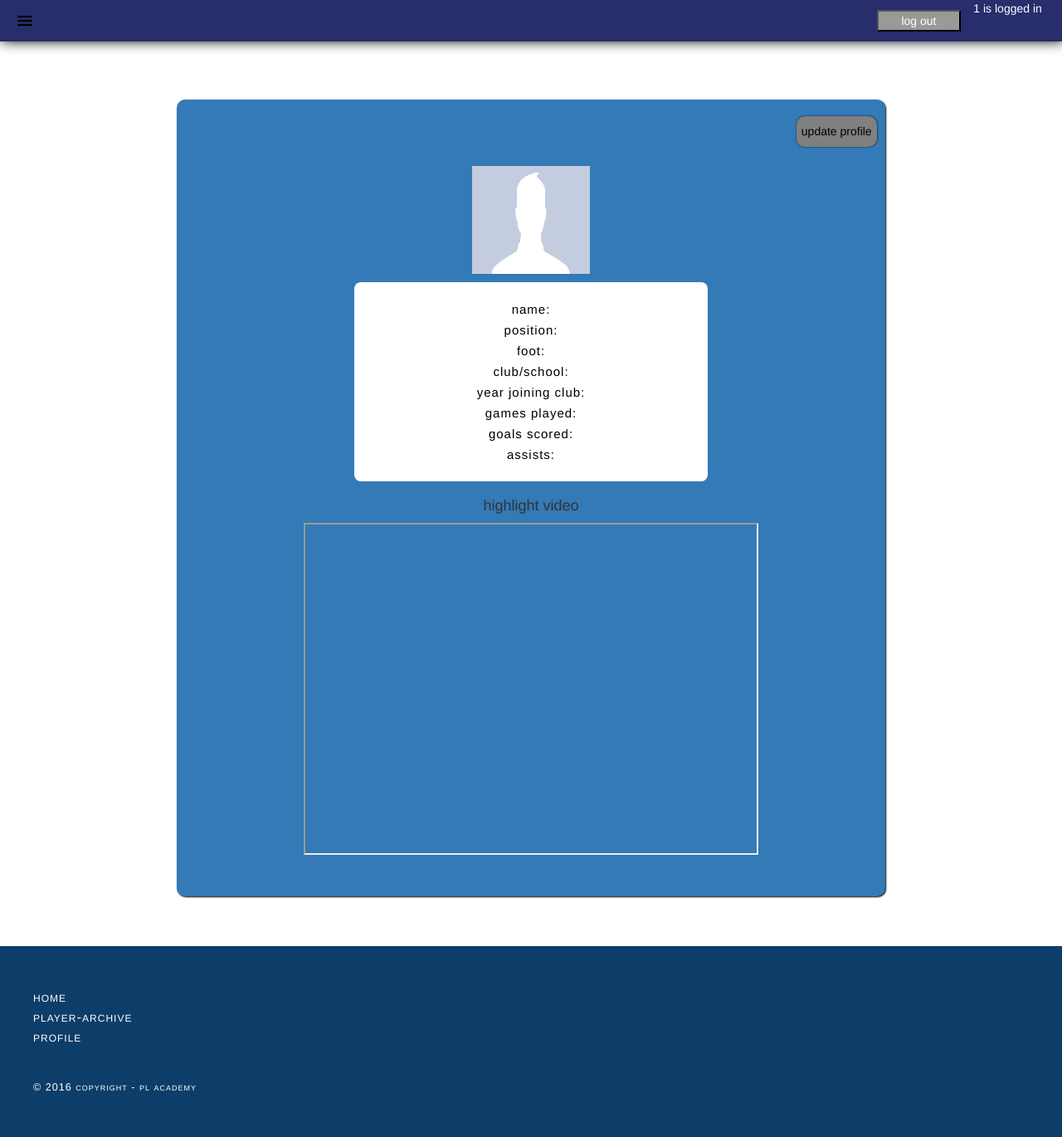
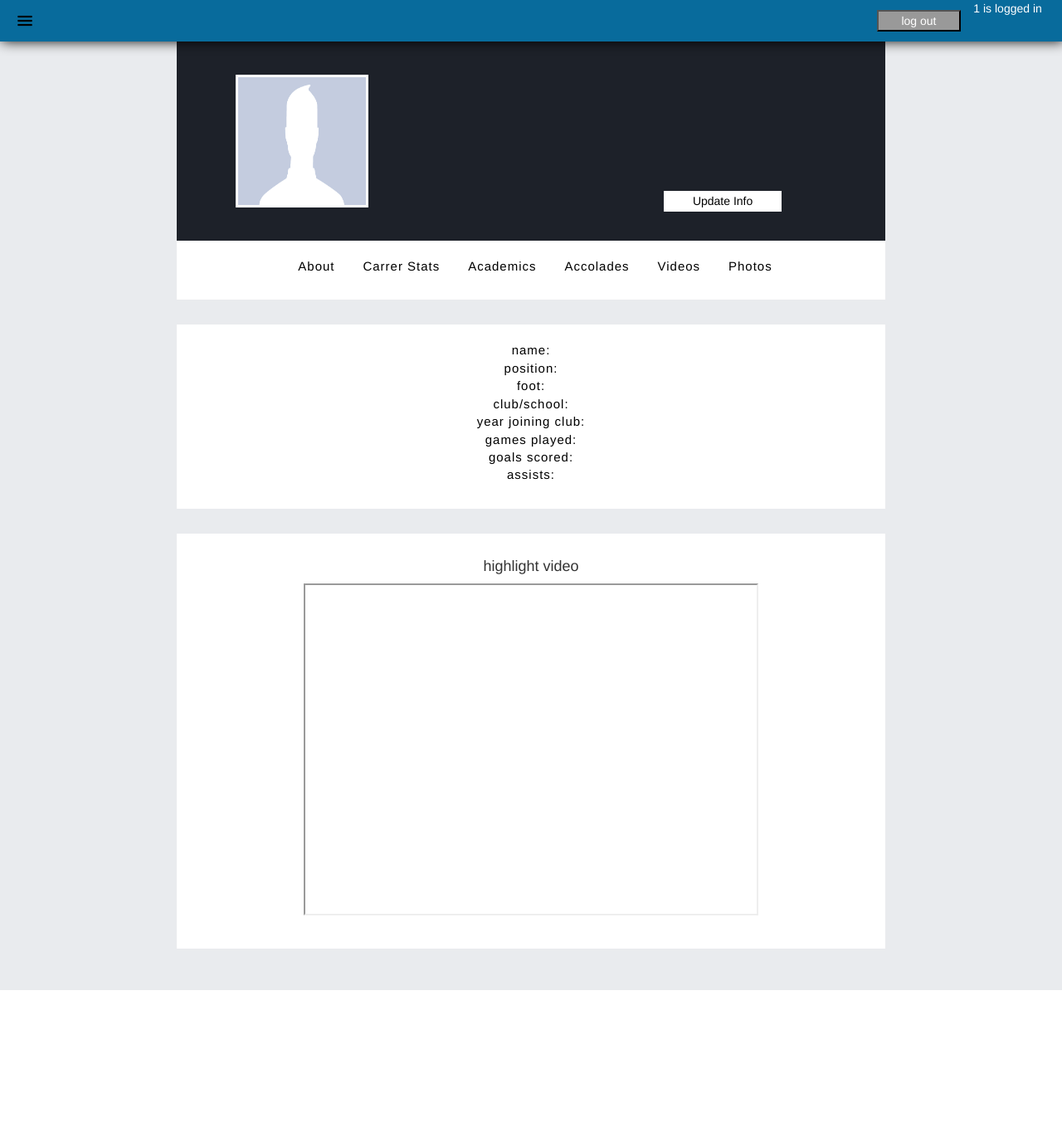
Before and after one commit to dogg3/phpProject, a PHP site: page /profile.php in a window 1280 px wide. Shown: the whole page at 83% size. After the commit the page ends 1193 px from the top, so only its background shows below. Run offline with PHP 8.4, Linux system fonts and the light colour scheme; the visitor is signed in with stand-in values (Sample User, id 1); data that the repository does not hold is empty.

Commit message:
uppdaterat profilen och user.php så att den ser likadan ut som den nya Facebook profilen

```diff
--- a/header.php
+++ b/header.php
@@ -29,7 +29,12 @@ if (!$row['file']) {
     <!-- Bootstrap -->
     <link href="css/bootstrap.min.css" rel="stylesheet">
      <link href="loginsql.css" rel="stylesheet">
-     <script type="text/javascript">
+
+
+
+
+
+<script type="text/javascript">
 
 
 var kuk = 0;
@@ -40,12 +45,21 @@ function menySlider() {
 	if (kuk == 1) {meny.style.marginLeft = "-210px";};
 	kuk++;
 
+
 }
 </script>
+
+
+
+
+
+
+
+
 		</head>
 
 
-<body>
+<body onload="inlogg()">
 
 <div class="col-xs-12 header">
 		<!-- meny-php -->
@@ -87,10 +101,10 @@ function menySlider() {
 
 			<?php if (!isset($_SESSION['id']))
 
-		{ echo "<li><a href='registrera.php'>register</a></li>
+		{ echo "<li id='firstLi'><a href='registrera.php'>register</a></li><br>
 		<li><a href='index.php'>home</a></li>
 
-
+<br>
 		";}
 
 		else {
--- a/login.php
+++ b/login.php
@@ -25,7 +25,7 @@ $_SESSION['id'] = $row['id'];
 $_SESSION['row'] = $row['first'];
 
 echo $_SESSION['id'];
-header("location: index.php");
+header("location: profile.php");
 }
 
 
--- a/loginsql.css
+++ b/loginsql.css
@@ -14,14 +14,14 @@ html {
 		font-family: sans-serif;
 		font-variant: small-caps;
 		letter-spacing: 0.2px;
-		border:0.4px solid black;
-		margin-bottom: 100px;
+
+		margin-bottom: 20px;
 		padding-bottom: 30px;
-		margin-top: 50px;
+		margin-top: 20px;
 
-		border-radius: 20px;
-	 box-shadow: 1px 1px 2px black;
-		    background-color: #DDD;
+
+
+		    background-color: white;
 	}
 
  h2 {
@@ -203,8 +203,9 @@ margin: 0px;
 }
 
 .sida {
-	background-color: white;
-	margin-top: 80px;
+	background-color: #e9ebee;
+	margin-top: 30px;
+	padding-top: 30px;
 }
 
 form h5 {
@@ -225,23 +226,16 @@ select {
 }
 
 .profilruta {
-	background-color: #337AB7;
-	padding-bottom: 50px;
-    margin-bottom: 10px;
-    margin-top: 100px;
-    background-color: #337ab7;
 
-    padding-top: 70px;
-
-    line-height: 25px;
-    border-radius: 10px;
-    box-shadow: 1px 1px 2px black;
-
-
-
+	margin-top: 30px;
+    background-color: white;
 
 }
 
+.namnet {
+text-align: center;
+    color: white;
+}
 
 .profilruta li {
 	display: block;
@@ -285,33 +279,46 @@ select {
 
 
 #litenTextProfilRuta {
-	    color: black;
-   margin:0px;
-   padding:0px;
+
+
 }
 
 .litenTextProfilRuta {
-	    color: black;
-    position: absolute;
-    right: 10px;
-    top: 10px;
-    background: grey;
+
+
+	    color: white;
+
     padding: 6px;
     font-size:1em;
 
-    margin-top: 10px;
-    border-radius: 10px;
-    text-align: center;
-    box-shadow: 0.2px 0px 2px black;
+
+
+
+  border-radius: 0px;
 }
 
+
+.updateProfile {
+
+background-color: white;
+text-align: center;
+    height: 25px;
+    line-height: 25px;
+
+}
+
+.updateProfile a {
+color: black;
+}
 .profilbild {
 	margin-top: 10px;
 	margin-bottom: 10px;
 
-    height: 130px;
+    height: 160px;
+    width: 160px;
     text-align: center;
    padding: 0px;
+   border: 3px solid white;
 
 
 }
@@ -375,14 +382,14 @@ img {
 }
 
 #meny {
-	background: blue;
+
 	width:200px;
 	margin-left: -200px;
 	height: 100vh;
 	position: fixed;
 	z-index: 999;
 	margin-top:50px;
-	background-color: #f5f5f5;
+
 
 	-webkit-transition: margin-left 2s;
 }
@@ -393,6 +400,8 @@ img {
 
 .menySlider ul 	{
 	padding-left: 20px;
+	background: #e9ebee;
+	height: 100vh;
 }
 
 .menySlider ul li {
@@ -415,9 +424,14 @@ color:black;
 
 
 .header {
-	background-color: #282d6c;
+	background-color: #086b9c;
 }
 
+#hej {
+	background-color: #1d2129;
+	padding-top: 30px;
+	padding-bottom: 30px;
+}
 
 .containerBild {
 
@@ -494,7 +508,25 @@ color: black;}
 
 }
 
+.namnet {
+	margin-top: 142px;
+    color: white;
+}
 
+
+.updateProfile {
+margin-top: 150px;
+background-color: white;
+text-align: center;
+
+}
+
+
+
+.profilNav li {
+	display: inline;
+	margin-right: 30px;
+}
 
 
 
--- a/profile.php
+++ b/profile.php
@@ -40,28 +40,50 @@ $row = mysql_fetch_assoc($query);
 
 <?php include 'header.php'; ?>
 <a href="updateProfile.php">update profile</a>
-<div class="col-xs-12" style="background:white; padding-bottom:50px; padding-left:0px; padding-right: 0px;">
-<?php
+<div class="col-xs-12" style="background:#e9ebee; padding-bottom:50px; padding-left:0px; padding-right: 0px;">
 
 
 
 
-echo "
+<div class='profilruta col-xs-12 col-md-8 col-md-offset-2 col-xs-offset-0' >
+
+	<div class='row' id='hej'>
+
+
+		<!--profilbilden -->
+		<div class='col-xs-4 col-xs-offset-4 col-md-2 col-md-offset-1 profilbild'>
+
+			<?php echo "<img src='profilePhotos/".$avatar."'> "; ?>
+		</div>
+
+		<!--namnet brevid profilbilden -->
+		<?php  echo " <h2 class='col-xs-10 col-xs-offset-1 col-md-5 col-md-offset-0 namnet'>".$row['first']." ".$row['last']."</h2> ";?>
+		<div class="col-md-2 col-xs-4 col-xs-offset-4 col-md-offset-0 updateProfile"><a class='litenTextProfilRuta' href='updateProfile.php'>Update Info</a></div>
+
+	</div>
+
+	<ul class="profilNav">
+		<li>About</li>
+		<li>Carrer Stats</li>
+		<li>Academics</li>
+		<li>Accolades</li>
+		<li>Videos</li>
+			<li>Photos</li>
+	</ul>
+</div>
+
+
 
 
 
 <div class='profilruta col-xs-12 col-md-8 col-md-offset-2 col-xs-offset-0' >
-	<a class='litenTextProfilRuta' href='updateProfile.php'><p id='litenTextProfilRuta'>update profile</p></a>
-	<div class='row'>
-		<div class='col-xs-4 col-xs-offset-4 col-md-2 col-md-offset-5 profilbild'><div class='updatePP'>change pp</div><img src='profilePhotos/".$avatar."'></div>
-
-
-
-	</div>
 
 	<div class='row'>
 		<ul class='col-xs-10 col-xs-offset-1 col-md-6 col-md-offset-3'>
 
+<?php
+
+echo "
 		<li>name:  ".$row['first']."</li>
 		<li>position:  ".$row['position']."</li>
 		<li>foot:  ".$row['foot']."</li>
@@ -73,6 +95,9 @@ echo "
 		</ul>
 	</div>
 
+
+</div>
+<div class='profilruta col-xs-12 col-md-8 col-md-offset-2 col-xs-offset-0' style='padding-bottom:40px; padding-top:20px' >
 	<h4 style='text-align:center;' class='col-xs-6 col-xs-offset-3'>highlight video</h4>
 	<iframe class='col-xs-10 col-xs-offset-1 col-md-8 col-md-offset-2' style='padding:0px; height:50%;'
 src='".$row['video']."'>
@@ -86,7 +111,6 @@ src='".$row['video']."'>
 
 
 
-	<?php include 'footer.php' ?>
 
 
 </body>
```
Also changed, not shown: user.php (+31 -21 lines).
